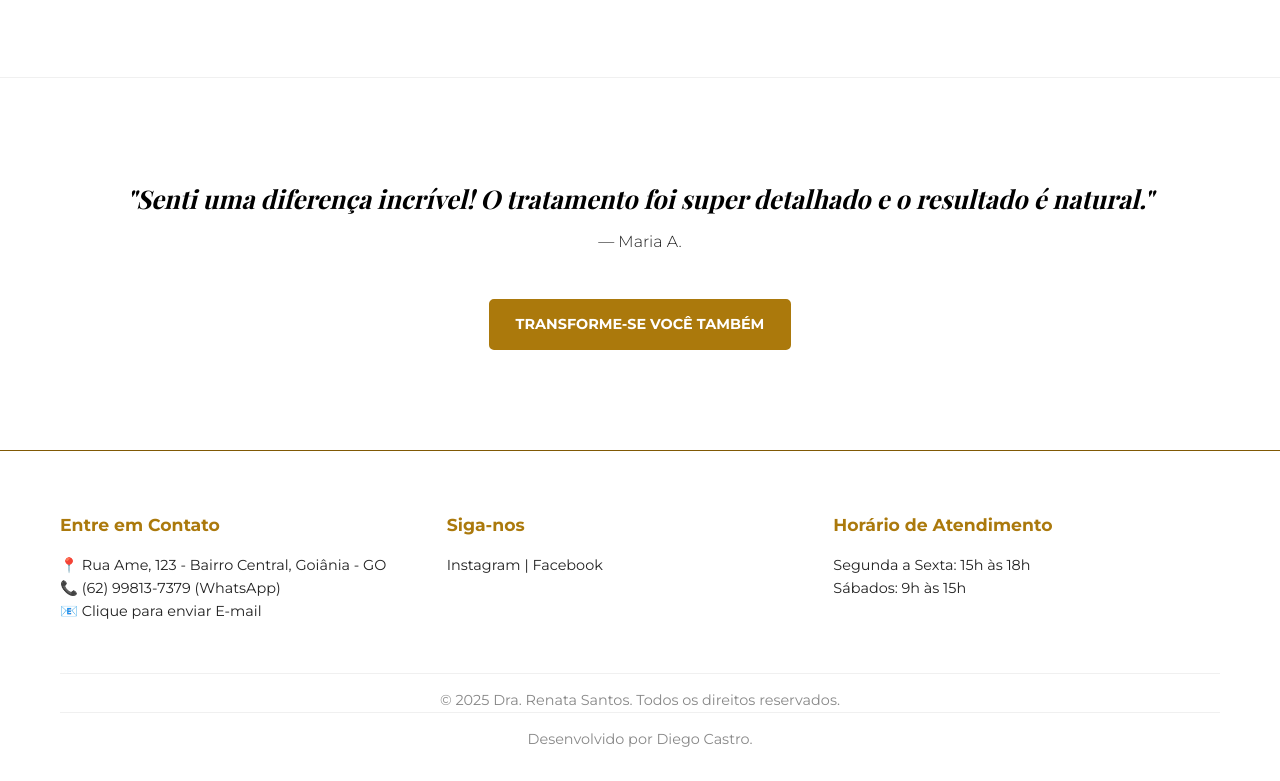
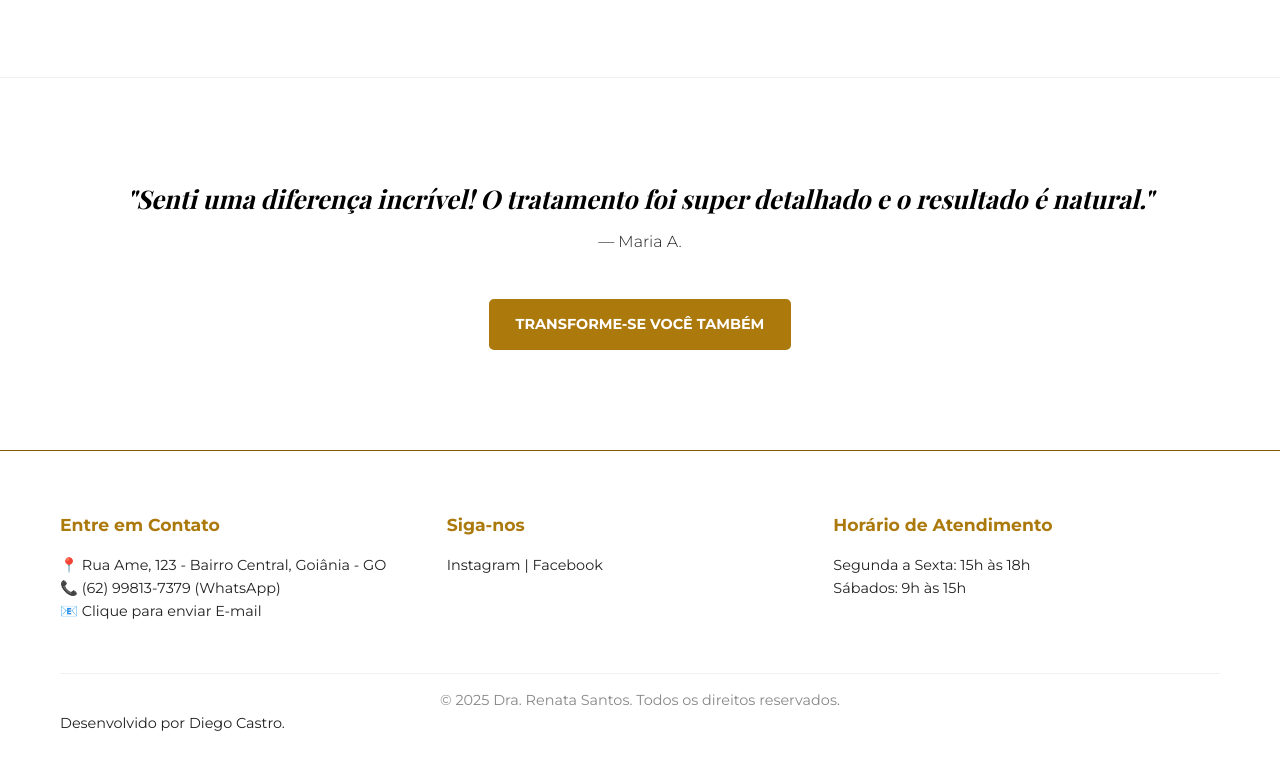
Before and after one commit to dpinto2020/RenataSantos, a plain HTML site: page index.html in a window 1280 px wide. Shown: the part 1677-2458 px from the top of the page. Drawn offline with nearby package versions, Linux system fonts and the light colour scheme.

Commit message:
Update index.html

```diff
--- a/index.html
+++ b/index.html
@@ -104,7 +104,7 @@
                 </div>
             </div>
             <p class="copyright">&copy; 2025 Dra. Renata Santos. Todos os direitos reservados.</p>
-            <p class="copyright"> Desenvolvido por Diego Castro.</p>
+            <p> Desenvolvido por Diego Castro.</p>
         </div>
     </footer>
 
```
